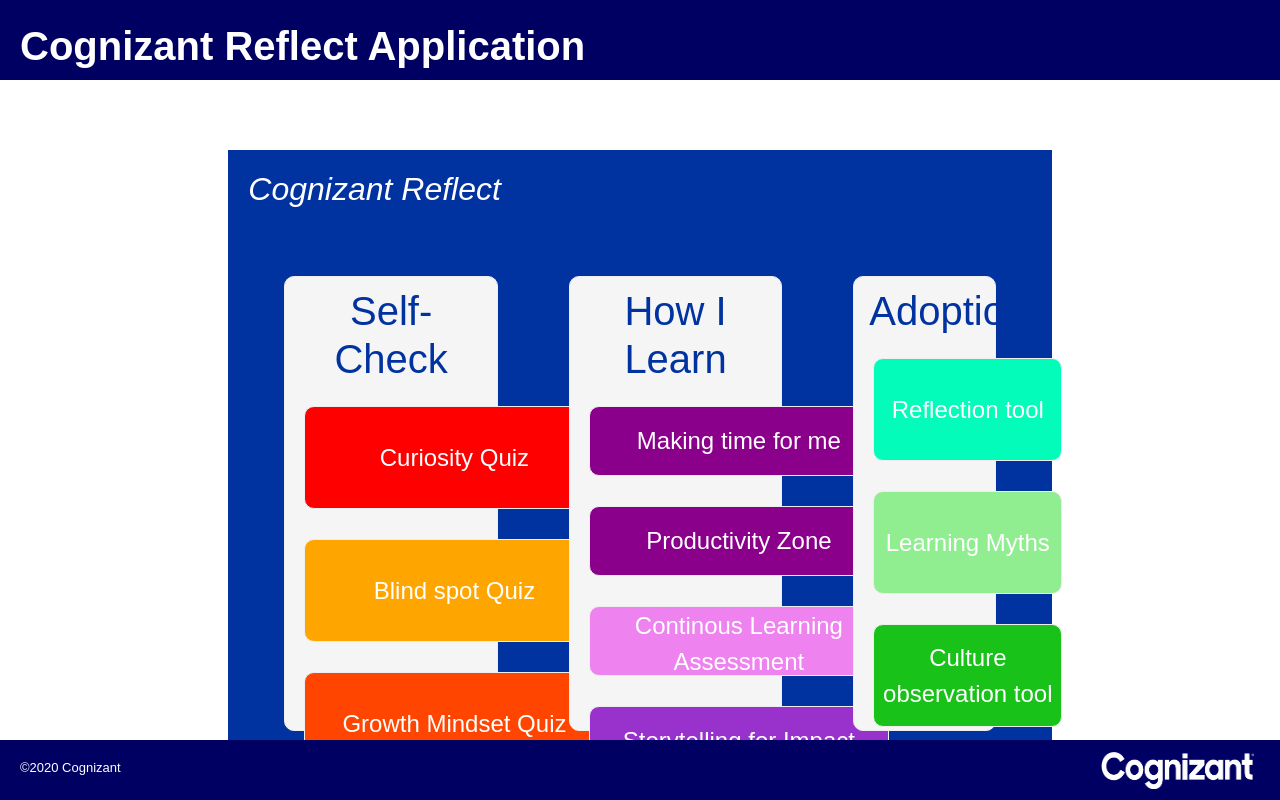
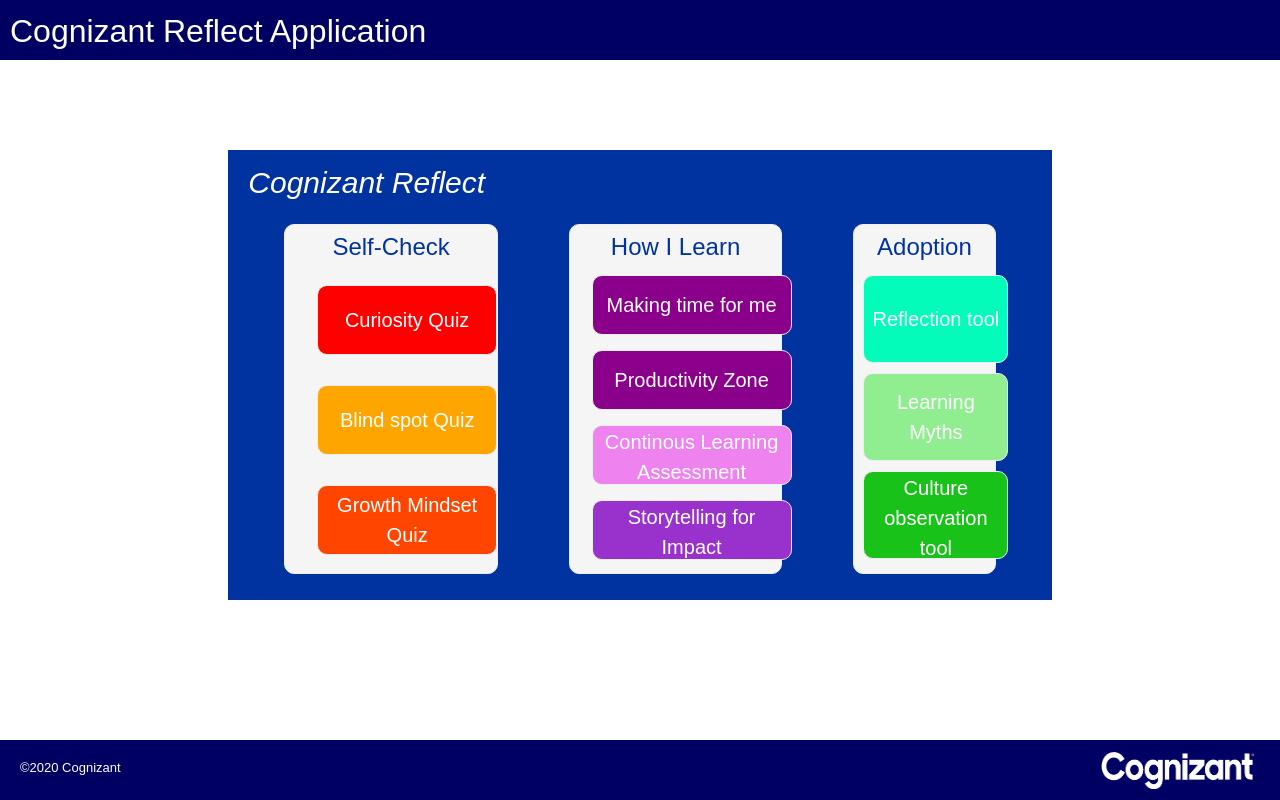
Before and after one commit to sathya27works/reflect-front, an Angular app: page /CRA/home in a window 1280 px wide. Built offline with nearby package versions, Linux system fonts and the light colour scheme.

Commit message:
Updated style changes

```diff
--- a/src/app/app.component.css
+++ b/src/app/app.component.css
@@ -3,18 +3,16 @@
     top: 0;
     left: 0;
     right: 0;
-    height: 80px;
+    height: 60px;
     display: flex;
     align-items: center;
     background-color: #000063;
     color: white;
-    font-weight: 600;
   }
   .appLogo{
     font-family: Arial;
-    font-weight: bold;
-    padding-left: 20px;
-    margin-top: 20px;
+    padding-left: 10px;
+    margin-top: 10px;
   }
   .spacer {
     flex: 1;
@@ -41,3 +39,6 @@
     margin-top: 10px;
     margin-right: 20px;
   }
+  h1{
+    font-size: 2rem !important;
+  }
--- a/src/app/curiosity-quiz-query/curiosity-quiz-query.component.css
+++ b/src/app/curiosity-quiz-query/curiosity-quiz-query.component.css
@@ -3,7 +3,7 @@
 }
 .commonHeader{
   color: #0033A0;
-  font-size: 30px;
+  font-size: 24px;
   font-weight: bold;
   font-family: Arial;
 }
@@ -14,12 +14,18 @@
   border-radius: 10px;
   justify-content: center;
   border: 1px solid #eee;
-  height: 50px;
-  width: 120px;
-  font-size: x-large;
+  height: 35px;
+  width: 95px;
+  font-size: 20px;
   font-family: Arial;
 }
 a{
   text-decoration: none;
   color: white;
 }
+hr{
+  border-top: 1px solid #404040;
+}
+.quizAnsCls{
+  margin-top: 20px;
+}
--- a/src/app/curiosity-quiz-query/curiosity-quiz-query.component.html
+++ b/src/app/curiosity-quiz-query/curiosity-quiz-query.component.html
@@ -4,12 +4,21 @@
           <div class="commonHeader">
             <span>Curiosity Quiz</span>
           </div>
+          <hr/>
           <div class="quizSection" *ngFor="let entry of entries">
-          <div class="quizQuestionCls">
+          <div class="queryId appTxt" style="font-weight: bold;margin-bottom: 10px;">Question: {{entry.queryid}}</div>
+          <div class="quizQuestionCls appTxt">
             {{ entry.question }}
           </div>
           <div class="quizAnsCls">
-            <input type="radio" name="radiogroup" [value]="entry.queryid">
+            <div>
+              <input id="{{entry.option1}}" type="radio" value="{{entry.option1}}" name="option" ngModel>
+              <label for="{{entry.option1}}">{{entry.option1}}</label>
+           </div>
+            <div>
+                <input id="{{entry.option2}}" type="radio" value="{{entry.option2}}" name="option" ngModel>
+                <label for="{{entry.option2}}">{{entry.option2}}</label>
+            </div>
           </div>
           </div>
           <div class="submitBtnDiv">
--- a/src/app/curiosity-quiz-query/curiosity-quiz-query.component.ts
+++ b/src/app/curiosity-quiz-query/curiosity-quiz-query.component.ts
@@ -7,25 +7,20 @@
 })
 export class CuriosityQuizQueryComponent implements OnInit {
   entries: Object[];
-
-    constructor() {
+  constructor() {
 
     this.entries = [
       {
-        queryid:"curiousityQuiz1",
-        question: "A Need for Cognition is a scientific measure of intellectual curiosity. Take the quiz by answering true or false and PLACING JUST THE LETTER Y in the column you agree with"
-
-      },
-      {
-        queryid:"curiousityQuiz1",
-        question: "I would prefer complex to simple problems."
+        queryid:"1",
+        question: "A Need for Cognition is a scientific measure of intellectual curiosity. Take the quiz by answering true or false and PLACING JUST THE LETTER Y in the column you agree with",
+        option1: "True",
+        option2: "False"
 
       }
     ];
+   }
 
-  }
-
-  ngOnInit() {
+  ngOnInit(): void {
   }
 
 }
--- a/src/app/home-page-reflect/home-page-reflect.component.css
+++ b/src/app/home-page-reflect/home-page-reflect.component.css
@@ -1,16 +1,16 @@
 .homeHeader{
     text-align: left;
     padding-left: 20px;
-    padding-top: 20px;
-    padding-bottom: 60px;
+    padding-top: 15px;
+    padding-bottom: 15px;
     color: white;
     font-style: italic;
-    font-size: xx-large;
+    font-size: 30px;
     font-family: Arial !important;
   }
 .subHeaderCls{
     background-color: whitesmoke;
-    height: 455px;
+    height: 350px;
     border-radius: 10px;
     justify-content: center;
     border: 1px solid #eee;
@@ -25,46 +25,50 @@
 .homemaindiv{
     background-color : #0033A0;
     margin-top: 150px;
-    height: 605px;
+    height: 450px;
 }
 .homeSubHeader{
   text-align: center;
   color: #0033A0;
-  font-size: 40px;
-  margin-top: 10px;
+  font-size: 24px;
+  margin-top: 8px;
   font-family: Arial !important;
 }
 .homeDisplayCls{
     border-radius: 10px;
     justify-content: center;
     border: 1px solid #eee;
-    height: 103px;
-    width: 300px;
-    margin: 15px 0px 15px 4px;
-    font-size: x-large;
+    height: 70px;
+    width: 180px;
+    margin: 15px 0px 15px -15px;
+    font-size: 20px;
     font-family: Arial !important;
 }
 .homeDisplayCls1{
   border-radius: 10px;
   justify-content: center;
   border: 1px solid #eee;
-  height: 70px;
-  width: 300px;
-  margin: 15px 0px 15px 4px;
-  font-size: x-large;
+  height: 60px;
+  width: 200px;
+  margin: 5px 0px 10px -25px;
+  font-size: 20px;
   font-family: Arial !important;
 }
 .homeDisplayCls2{
   border-radius: 10px;
   justify-content: center;
   border: 1px solid #eee;
-  height: 103px;
-  width: 189px;
-  margin: 15px 0px 15px 4px;
-  font-size: x-large;
+  height: 88px;
+  width: 145px;
+  margin: 5px 0px 5px -27px;
+  font-size: 20px;
   font-family: Arial !important;
 }
 a{
   text-decoration: none;
   color: white;
 }
+.center{
+  margin: 0 auto;
+  width: 70%;
+}
--- a/src/app/home-page-reflect/home-page-reflect.component.html
+++ b/src/app/home-page-reflect/home-page-reflect.component.html
@@ -8,71 +8,99 @@
           <div class="col-xs-3 col-md-1"></div>
           <div class="col-xs-6 col-md-3 subHeaderCls">
             <h4 class="homeSubHeader">Self-Check</h4>
-            <button type="button" class="btn" class="homeDisplayCls" style="background-color: red;">
+            <div class="row">
+              <div class="center">
+              <div class="col-xs-12 col-sm-4">
+              <button type="button" class="btn" class="homeDisplayCls" style="background-color: red;">
               <a routerLink="/curiosityQuiz">
                 <span>Curiosity Quiz</span>
               </a>
-            </button>
+              </button>
+              </div>
             <div></div>
+            <div class="col-xs-12 col-sm-4">
             <button type="button" class="btn" class="homeDisplayCls" style="background-color: orange">
               <a routerLink="/curiosityQuizQuery">
                 <span>Blind spot Quiz</span>
               </a>
               </button>
+            </div>
               <div></div>
+              <div class="col-xs-12 col-sm-4">
               <button type="button" class="btn" class="homeDisplayCls" style="background-color: orangered;">
               <a routerLink="/curiosityQuizQuery">
                 <span>Growth Mindset Quiz</span>
               </a>
               </button>
+              </div>
+              </div>
+              </div>
           </div>
           <div class="col-xs-3 col-md-1"></div>
           <div class="col-xs-6 col-md-3 subHeaderCls">
             <h4 class="homeSubHeader">How I Learn</h4>
+            <div class="row">
+              <div class="center">
+              <div class="col-xs-12 col-sm-3">
             <button type="button" class="btn" class="homeDisplayCls1" style="background-color: darkmagenta">
               <a routerLink="/curiosityQuizQuery">
                 <span>Making time for me</span>
               </a>
               </button>
+              </div>
               <div></div>
+              <div class="col-xs-12 col-sm-3">
               <button type="button" class="btn" class="homeDisplayCls1" style="background-color: darkmagenta">
               <a routerLink="/curiosityQuizQuery">
                 <span>Productivity Zone</span>
               </a>
               </button>
+              </div>
               <div></div>
+              <div class="col-xs-12 col-sm-3">
               <button type="button" class="btn" class="homeDisplayCls1" style="background-color: violet">
               <a routerLink="/curiosityQuizQuery">
                 <span>Continous Learning Assessment</span>
               </a>
               </button>
+              </div>
               <div></div>
+              <div class="col-xs-12 col-sm-3">
               <button type="button" class="btn" class="homeDisplayCls1" style="background-color: darkorchid">
               <a routerLink="/curiosityQuizQuery" >
                 <span>Storytelling for Impact</span>
               </a>
               </button>
+              </div></div></div>
           </div>
           <div class="col-xs-3 col-md-1"></div>
           <div class="col-xs-6 col-md-2 subHeaderCls">
             <h4 class="homeSubHeader">Adoption</h4>
+            <div class="row">
+              <div class="center">
+              <div class="col-xs-12 col-sm-4">
             <button type="button" class="btn" class="homeDisplayCls2" style="background-color: rgb(3, 252, 186)">
               <a routerLink="/curiosityQuizQuery">
                 <span>Reflection tool</span>
               </a>
               </button>
+              </div>
               <div></div>
+              <div class="col-xs-12 col-sm-4">
               <button type="button" class="btn" class="homeDisplayCls2" style="background-color: lightgreen;">
               <a routerLink="/curiosityQuizQuery" >
                 <span>Learning Myths</span>
               </a>
               </button>
+              </div>
               <div></div>
+              <div class="col-xs-12 col-sm-4">
               <button type="button" class="btn" class="homeDisplayCls2" style="background-color: rgb(25, 194, 25);">
               <a routerLink="/curiosityQuizQuery">
                 <span>Culture observation tool</span>
               </a>
               </button>
+              </div></div></div>
           </div>
           <div class="col-xs-3 col-md-1"></div>
         </div>
--- a/src/app/login-page/login-page.component.css
+++ b/src/app/login-page/login-page.component.css
@@ -2,5 +2,5 @@
     margin-top: 150px !important;
 }
 .appTxt{
-    font-size: x-large;
+    font-size: 20px;
 }
--- a/src/app/login-page/login-page.component.html
+++ b/src/app/login-page/login-page.component.html
@@ -1,9 +1,9 @@
 <div class="container col-xs-12 col-md-12">
     <div class="spacerDiv"></div>
     <div align="center">
-      <h4 style="font-size: 40px; font-weight: bold;">Login</h4>
+      <h4 style="font-size: 30px; font-weight: bold; color: #404040;">Login</h4>
       <div class="row d-flex justify-content-center">
-        <div class="col-xs-6" style="margin-right: 10px; margin-top: 16px;">
+        <div class="col-xs-6" style="margin-right: 10px; margin-top: 20px;">
           <div class="form-group appTxt"><label for="username">Username</label></div>
           <div class="form-group appTxt"><label for="password">Password</label></div>
         </div>
@@ -12,6 +12,6 @@
           <div class="form-group"><input type="password" formControlName="password" class="form-control" /></div>
         </div>
       </div>
-        <div class="form-group col-xs-12"><a routerLink="/home" class="btn btn-primary appTxt btnBckgrd">Sign-In</a></div>
+        <div class="form-group col-xs-12"><a routerLink="/home" class="btn btn-primary btnBckgrd" style="font-family: Arial;">Sign-In</a></div>
       </div>
     </div>
```
